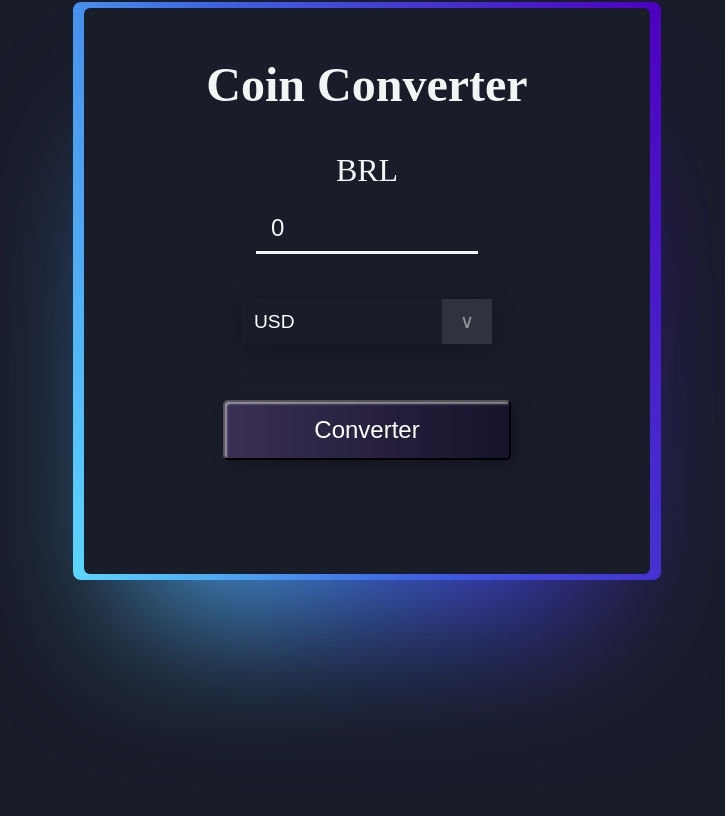
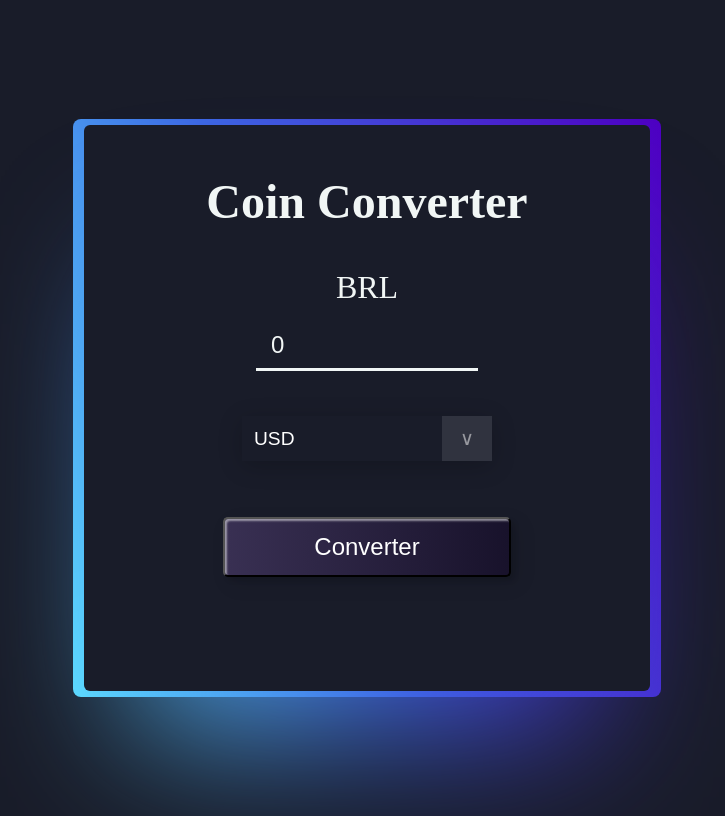
Before and after one commit to arthuhenriq/coin-converter, a React (Vite) app: page / in a window 1280 px wide. Shown: the whole page, without its empty margins (273-998 px from the left). Built offline with nearby package versions, Linux system fonts and the light colour scheme; no server answers.

Commit message:
AlignItems

```diff
--- a/src/styles/style.css
+++ b/src/styles/style.css
@@ -12,9 +12,10 @@
 body {
   background: #191c29;
   height: 100%;
-  max-height: 100vh;
+  min-height: 100vh;
   display: flex;
   justify-content: center;
+  align-items:center;
 }
 
 
```
